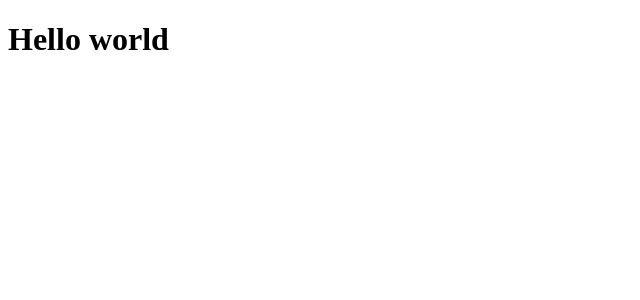
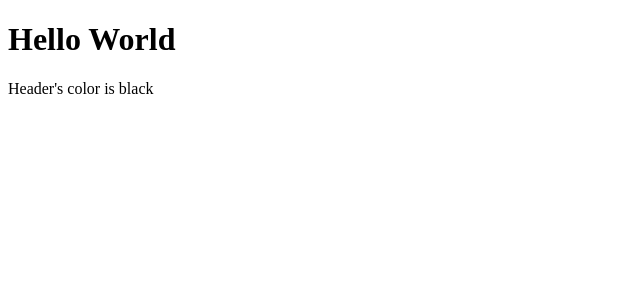
Before and after one commit to Enoch2k2/intro-to-react-and-props-110920-ft, a React (Create React App) app: page / in a window 1280 px wide. Shown: the top 300 px of the page, without its empty margins (0-640 px from the left). Built offline with nearby package versions, Linux system fonts and the light colour scheme.

Commit message:
added state and events

```diff
--- a/src/App.js
+++ b/src/App.js
@@ -1,14 +1,23 @@
 import React, { Component } from 'react';
 import Header from './components/Header';
+import List from './components/List';
 
 class App extends Component {
+  state = {
+    color: "black"
+  }
+
+  changeColor = () => {
+    this.setState({
+      color: this.state.color == "black" ? "blue" : "black"
+    })
+  }
 
   render() {
     return (
       <div className="App">
-        <Header>
-          Hello world
-        </Header>
+        <Header changeColor={ this.changeColor } color={this.state.color} title="Hello World" />
+        <List color={ this.state.color } />
       </div>
     );
   }
--- a/src/components/Header.js
+++ b/src/components/Header.js
@@ -2,14 +2,15 @@ import React from 'react';
 
 class Header extends React.Component {
 
-  constructor(props) {
-    super(props);
+  handleClick = (e) => {
+    this.props.changeColor();
   }
 
   render() {
+    console.log(this.props.color)
     return (
       <div>
-        <h1>{ this.props.children }</h1>
+        <h1 onClick={ this.handleClick } style={ { color: this.props.color } }>{ this.props.title }</h1>
       </div>
     )
   }
--- /dev/null
+++ b/src/components/List.js
@@ -0,0 +1,14 @@
+import React, { Component } from 'react'
+
+class List extends Component {
+
+  render() {
+    return (
+      <div>
+        <p>Header's color is { this.props.color }</p>
+      </div>
+    )
+  }
+}
+
+export default List
```
